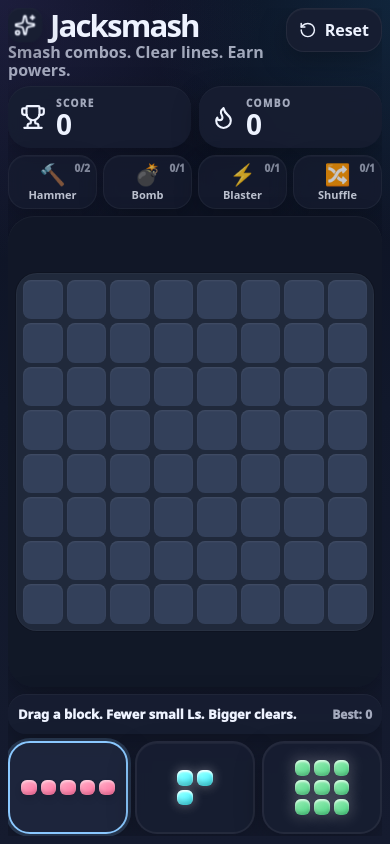
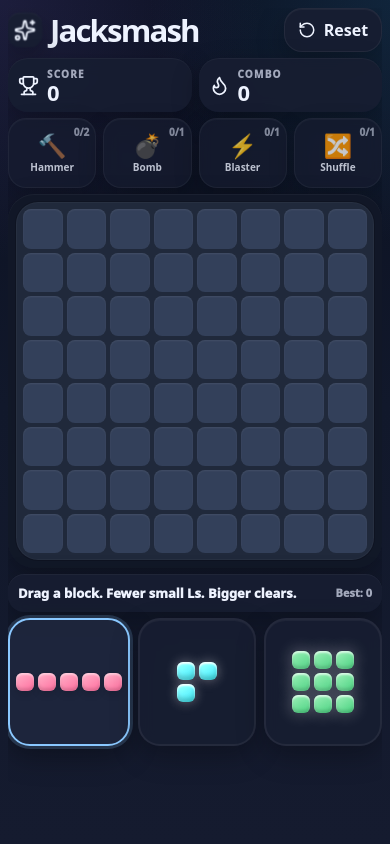
Before and after one commit to bigbthebuilder-hue/Jacksmash, a React (Vite) app: page / in a window 390 px wide. Built offline with nearby package versions, Linux system fonts and the light colour scheme.

Commit message:
Phone layout v2

```diff
--- a/src/style.css
+++ b/src/style.css
@@ -1110,3 +1110,277 @@ p,
     backdrop-filter: blur(8px);
   }
 }
+
+
+/* Phone layout v2
+   - bring score/combo back in compact form
+   - make bonus buttons larger
+   - move tray upward
+   - show tall 4/5 pieces fully
+*/
+
+@media (max-width: 760px) {
+  .app-shell {
+    padding: 8px;
+    overflow: hidden;
+  }
+
+  .game-wrap {
+    height: calc(100svh - 16px);
+    gap: 6px;
+    overflow: hidden;
+  }
+
+  .top-bar {
+    align-items: center;
+    gap: 8px;
+  }
+
+  .logo-bubble {
+    width: 34px;
+    height: 34px;
+    border-radius: 12px;
+  }
+
+  h1 {
+    font-size: clamp(28px, 8vw, 40px);
+    line-height: 0.92;
+  }
+
+  p {
+    display: none;
+  }
+
+  .reset-btn {
+    min-width: 98px;
+    justify-content: center;
+    border-radius: 18px;
+    padding: 10px 12px;
+    font-size: 16px;
+  }
+
+  /* Bring stats back, but compact */
+  .stats-grid {
+    display: grid !important;
+    grid-template-columns: 1fr 1fr;
+    gap: 7px;
+  }
+
+  .stat-card {
+    min-height: 54px;
+    border-radius: 20px;
+    padding: 8px 10px;
+    gap: 8px;
+  }
+
+  .stat-card svg {
+    width: 21px;
+    height: 21px;
+  }
+
+  .stat-card span {
+    font-size: 10px;
+    letter-spacing: 0.12em;
+  }
+
+  .stat-card strong {
+    font-size: 22px;
+    line-height: 1;
+  }
+
+  .score-pop {
+    top: 7px;
+    right: 10px;
+    font-size: 16px;
+  }
+
+  /* Make bonus buttons larger and clearer */
+  .bonus-tray {
+    grid-template-columns: repeat(4, 1fr);
+    gap: 7px;
+  }
+
+  .bonus-btn {
+    min-height: 70px;
+    border-radius: 18px;
+    padding: 8px 6px;
+    gap: 5px;
+    justify-content: center;
+    text-align: center;
+    flex-direction: column;
+  }
+
+  .bonus-emoji {
+    width: auto;
+    font-size: 23px;
+    line-height: 1;
+  }
+
+  .bonus-meta {
+    align-items: center;
+  }
+
+  .bonus-meta b {
+    font-size: 10px;
+    line-height: 1.02;
+  }
+
+  .bonus-meta small {
+    display: none;
+  }
+
+  .bonus-count {
+    position: absolute;
+    top: 6px;
+    right: 6px;
+    margin-left: 0;
+    font-size: 10px;
+  }
+
+  /* Do not let board card eat all remaining height */
+  .board-card {
+    flex: 0 0 auto;
+    padding: 8px;
+    border-radius: 26px;
+    display: block;
+    min-height: 0;
+  }
+
+  .board {
+    width: 100%;
+    aspect-ratio: 1 / 1;
+    gap: 4px;
+    padding: 7px;
+    border-radius: 22px;
+  }
+
+  .board-cell {
+    border-radius: 8px;
+  }
+
+  .message-bar {
+    min-height: 38px;
+    border-radius: 16px;
+    padding: 7px 10px;
+    font-size: 13px;
+    line-height: 1.1;
+  }
+
+  .message-bar small {
+    font-size: 11px;
+  }
+
+  /* Pull tray upward and make it tall enough for tall pieces */
+  .piece-tray {
+    margin-top: 0;
+    gap: 8px;
+    padding-bottom: max(2px, env(safe-area-inset-bottom));
+    flex: 0 0 auto;
+    align-items: end;
+  }
+
+  .piece {
+    height: 128px;
+    border-radius: 22px;
+    padding: 8px 6px;
+    overflow: visible;
+  }
+
+  .piece-grid {
+    gap: 4px;
+    align-items: center;
+    justify-items: center;
+  }
+
+  .mini-cell {
+    width: 18px;
+    height: 18px;
+    border-radius: 6px;
+  }
+
+  .drag-piece-grid {
+    gap: 5px;
+  }
+
+  .drag-piece-grid .mini-cell {
+    width: 31px;
+    height: 31px;
+    border-radius: 10px;
+  }
+
+  .game-over {
+    left: 14px;
+    right: 14px;
+    bottom: calc(138px + env(safe-area-inset-bottom));
+    border-radius: 22px;
+  }
+}
+
+/* Extra-short phone screens:
+   keep score visible, keep tray tall enough, tighten everything else */
+@media (max-width: 760px) and (max-height: 760px) {
+  .game-wrap {
+    gap: 5px;
+  }
+
+  .stats-grid {
+    display: grid !important;
+    gap: 6px;
+  }
+
+  .stat-card {
+    min-height: 48px;
+    border-radius: 18px;
+    padding: 7px 9px;
+  }
+
+  .stat-card span {
+    font-size: 9px;
+  }
+
+  .stat-card strong {
+    font-size: 20px;
+  }
+
+  .bonus-btn {
+    min-height: 60px;
+    border-radius: 16px;
+    padding: 7px 5px;
+  }
+
+  .bonus-emoji {
+    font-size: 21px;
+  }
+
+  .bonus-meta b {
+    font-size: 9px;
+  }
+
+  .message-bar {
+    min-height: 32px;
+    padding: 6px 8px;
+    font-size: 12px;
+  }
+
+  .message-bar small {
+    font-size: 10px;
+  }
+
+  .piece {
+    height: 118px;
+  }
+
+  .mini-cell {
+    width: 16px;
+    height: 16px;
+  }
+
+  .board-card {
+    padding: 7px;
+  }
+
+  .board {
+    gap: 3px;
+    padding: 6px;
+  }
+}
```
Also changed, not shown: 1 other file (tests, documents, lock files or other folders).
